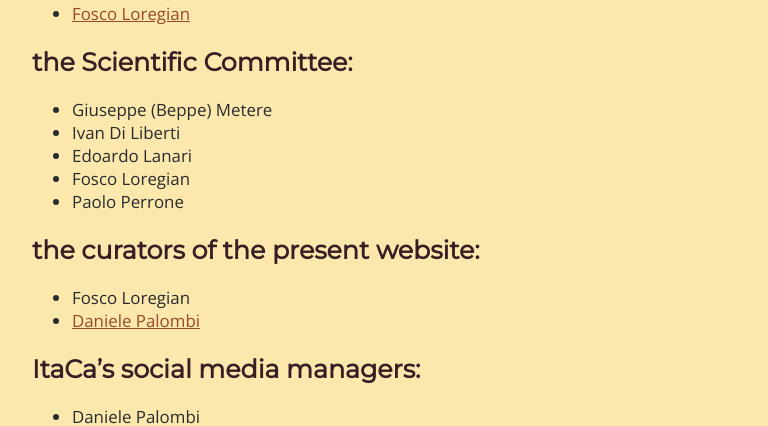
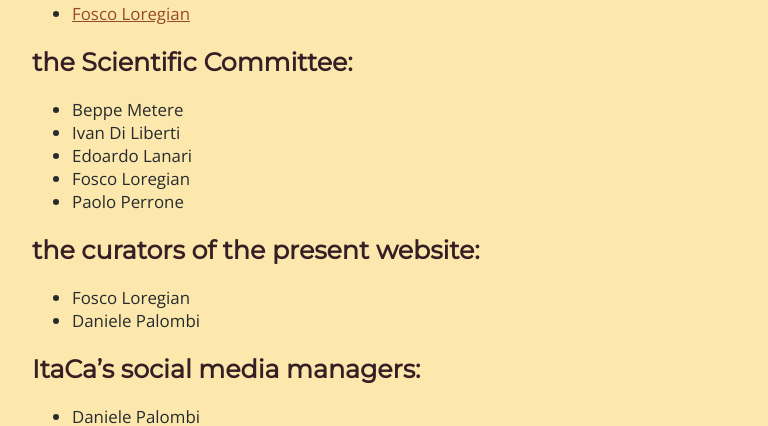
Before and after one commit to Progetto-ItaCa/Progetto-ItaCa.github.io, a Jekyll site: the page built from pages/name.md, in a window 1280 px wide. Shown: the part 268-694 px from the top of the page, without its empty margins (256-1024 px from the left). Built offline with Jekyll 4.4.1, drawn with Linux system fonts in a browser that asks for light colours; our own code applies the rules of GitHub Pages for plain Markdown files.

Commit message:
clean webpages

```diff
--- a/pages/name.md
+++ b/pages/name.md
@@ -14,7 +14,7 @@ The community of ItaCa is growing: these are the people that helped so far. A la
 ## the Scientific Committee:
 <div id="sc"></div>
 
-- Giuseppe (Beppe) Metere
+- Beppe Metere
 - Ivan Di Liberti
 - Edoardo Lanari
 - Fosco Loregian
@@ -24,7 +24,7 @@ The community of ItaCa is growing: these are the people that helped so far. A la
 <div id="web"></div>
 
 - Fosco Loregian
-- <a href="">Daniele Palombi
+- Daniele Palombi
 
 ## ItaCa's social media managers:
 <div id="smm"></div>
```
